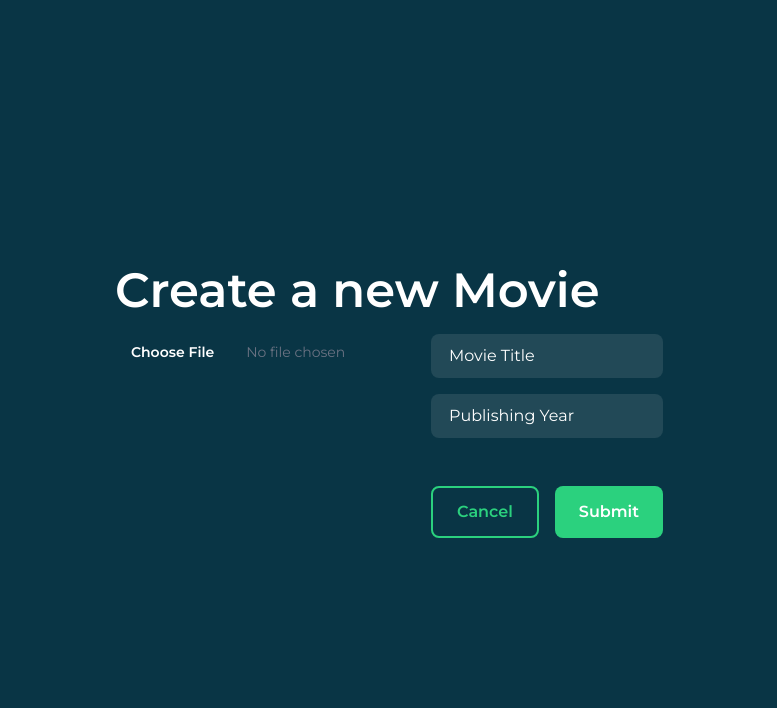
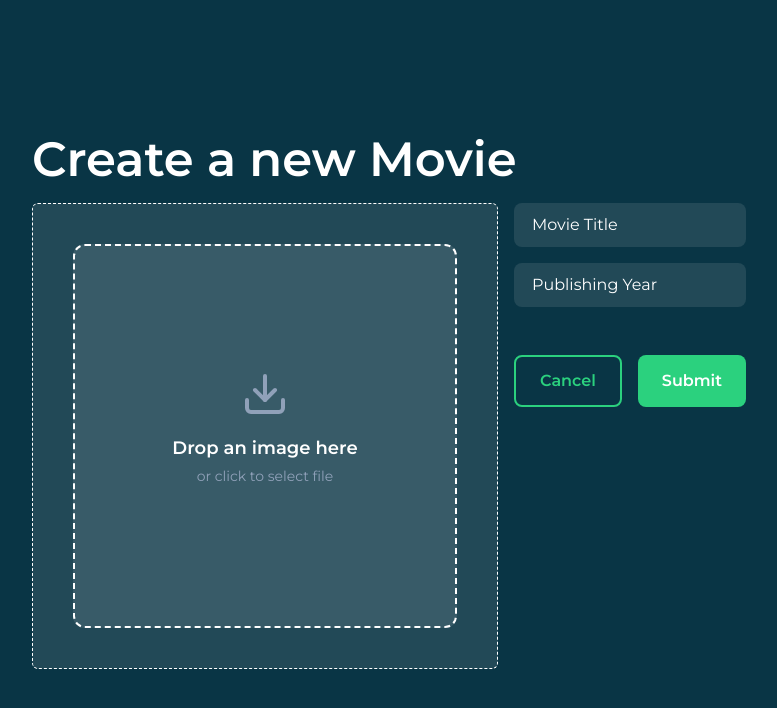
Before and after one commit to Sauravsinghgaria/movie-app-ui, a Next.js app: page /movie/new in a window 1280 px wide. Shown: the top 708 px of the page, without its empty margins (251-1028 px from the left). Built offline with nearby package versions, Linux system fonts and the light colour scheme.

Commit message:
Refactored UI and Api's

```diff
--- a/app/movie/edit/page.tsx
+++ b/app/movie/edit/page.tsx
@@ -1,23 +1,20 @@
+"use client"
+
 import { Button } from "@/components/shared/Button"
 import { Input } from "@/components/shared/Input"
+import { ImageDropZone } from "@/components/ui/ImageDropZone"
+import { useState } from "react"
 
-export const NewMoviePage = () => {
+export default function EditMoviePage() {
+    const [selectedFile, setSelectedFile] = useState<File | null>(null)
     return (
         <div className="text-white">
             <h2 className="text-2xl font-bold mb-4">Edit Movie</h2>
             <div className="flex w-full">
                 <div>
-                    <span className="sr-only">File Picker</span>
-                    <input
-                        type="file"
-                        accept="image/*"
-                        className="block w-full text-sm text-gray-500
-                        file:mr-4 file:py-2 file:px-4
-                        file:rounded-full file:border-0
-                        file:text-sm file:font-semibold
-                        file:bg-[var(--input-bg)] file:text-white
-                        hover:file:bg-[var(--card-color)]
-                        "
+                    <ImageDropZone
+                        selectedFile={selectedFile}
+                        setSelectedFile={setSelectedFile}
                     />
                 </div>
                 <div>
--- a/app/movie/new/page.tsx
+++ b/app/movie/new/page.tsx
@@ -2,24 +2,27 @@
 
 import { Button } from "@/components/shared/Button"
 import { Input } from "@/components/shared/Input"
+import { ImageDropZone } from "@/components/ui/ImageDropZone"
+import { useState } from "react"
 
 export default function NewMoviePage() {
+    const [selectedFile, setSelectedFile] = useState<File | null>(null)
+
+
+    const handleSubmit = (e: React.FormEvent) => {
+        e.preventDefault()
+        // Handle form submission logic here
+
+    }
+
     return (
         <div className="text-white">
             <h2 className="text-2xl font-bold mb-4">Create a new Movie</h2>
             <div className="flex w-full">
-                <div>
-                    <span className="sr-only">File Picker</span>
-                    <input
-                        type="file"
-                        accept="image/*"
-                        className="block w-full text-sm text-gray-500
-                        file:mr-4 file:py-2 file:px-4
-                        file:rounded-full file:border-0
-                        file:text-sm file:font-semibold
-                        file:bg-[var(--input-bg)] file:text-white
-                        hover:file:bg-[var(--card-color)]
-                        "
+                <div className="border-1 border-dashed border-white rounded-md mr-4 bg-white/10 justify-center flex items-center p-10">
+                    <ImageDropZone
+                        setSelectedFile={setSelectedFile}
+                        selectedFile={selectedFile}
                     />
                 </div>
                 <div>
--- a/app/movie/page.tsx
+++ b/app/movie/page.tsx
@@ -4,7 +4,7 @@ import { MoviesGrid } from "@/components/ui/MoviesGrid"
 import { Navbar } from "@/components/ui/Navbar"
 import { useApi } from "@/composables/useApi"
 import { useEffect, useState } from "react"
-import { EmptyState } from "./components/emptyState"
+import { EmptyState } from "../../components/ui/emptyState"
 
 export interface IMovies {
     id: number
--- a/app/page.tsx
+++ b/app/page.tsx
@@ -1,9 +1,9 @@
-import { NewMoviePage } from "./movie/edit/page"
+import { Login } from "@/components/ui/Login"
 
 export default function Home() {
     return (
         <div>
-            <NewMoviePage />
+            <Login />
         </div>
     )
 }
--- a/components/shared/Input.tsx
+++ b/components/shared/Input.tsx
@@ -1,17 +1,18 @@
-import React from 'react';
+import React from "react"
 
-type InputSize = "sm" | "md" | "lg";
+type InputSize = "sm" | "md" | "lg"
 
-interface InputProps extends Omit<React.InputHTMLAttributes<HTMLInputElement>, 'size'> {
-  error?: string;
-  size?: InputSize;
+interface InputProps
+    extends Omit<React.InputHTMLAttributes<HTMLInputElement>, "size"> {
+    error?: string
+    size?: InputSize
 }
 
 const sizeClasses = {
     sm: "px-2 py-1 text-sm",
     md: "px-4 py-2",
     lg: "px-5 py-3 text-lg",
-};
+}
 
 export const Input: React.FC<InputProps> = ({
     size = "md",
@@ -27,13 +28,21 @@ export const Input: React.FC<InputProps> = ({
           bg-[var(--input-color)] text-white rounded-lg
           border-2 border-transparent outline-none
           transition duration-200
-          focus:border-[var(--primary-color)]
+          ${
+              error
+                  ? "border-[var(--error-color)]"
+                  : "focus:border-[var(--primary-color)]"
+          }
           ${sizeClasses[size]}
           ${className}
         `}
             />
 
-      {error && <span className="text-[var(--error-color)] text-xs">{error}</span>}
+            {error && (
+                <span className="text-[var(--error-color)] text-xs">
+                    {error}
+                </span>
+            )}
         </div>
-  );
-};
+    )
+}
--- /dev/null
+++ b/components/ui/ImageDropZone.tsx
@@ -0,0 +1,106 @@
+"use client"
+
+import { CheckCircle, Download } from "lucide-react"
+import { useCallback, useState, type DragEvent, type ChangeEvent } from "react"
+
+interface ImageDropZoneProps {
+    setSelectedFile: (file: File | null) => void
+    selectedFile: File | null
+}
+
+export const ImageDropZone = ({
+    setSelectedFile,
+    selectedFile,
+}: ImageDropZoneProps) => {
+    const [isDragging, setIsDragging] = useState(false)
+
+    const handleDragEnter = (e: DragEvent<HTMLDivElement>) => {
+        e.preventDefault()
+        setIsDragging(true)
+    }
+
+    const handleDragLeave = (e: DragEvent<HTMLDivElement>) => {
+        e.preventDefault()
+        // Only set dragging to false if leaving the main drop area
+        if (e.currentTarget.contains(e.relatedTarget as Node)) return
+        setIsDragging(false)
+    }
+
+    const handleDragOver = (e: DragEvent<HTMLDivElement>) => {
+        e.preventDefault()
+    }
+
+    const processFile = useCallback(
+        (files: FileList | null) => {
+            if (files && files.length > 0) {
+                const file = files[0]
+                if (file.type.startsWith("image/")) {
+                    setSelectedFile(file) // Pass the file up to the parent
+                } else {
+                    console.error("File must be an image.")
+                    setSelectedFile(null)
+                }
+            }
+            setIsDragging(false)
+        },
+        [setSelectedFile]
+    )
+
+    const handleDrop = (e: DragEvent<HTMLDivElement>) => {
+        e.preventDefault()
+        setIsDragging(false)
+        processFile(e.dataTransfer.files)
+    }
+
+    const handleFileChange = (e: ChangeEvent<HTMLInputElement>) => {
+        processFile(e.target.files)
+    }
+
+    return (
+        <div
+            className={`
+        flex-shrink-0 w-full h-80 md:w-96 md:h-96
+        rounded-xl p-8 transition duration-200 relative
+        flex flex-col items-center justify-center text-center
+        ${
+            isDragging
+                ? "border-4 border-solid border-white bg-white/5"
+                : "border-2 border-dashed border-white bg-white/10 hover:bg-white/5"
+        }`}
+            onDragEnter={handleDragEnter}
+            onDragLeave={handleDragLeave}
+            onDragOver={handleDragOver}
+            onDrop={handleDrop}
+        >
+            <input
+                type="file"
+                accept="image/*"
+                className="absolute inset-0 opacity-0 cursor-pointer"
+                onChange={handleFileChange}
+            />
+
+            {selectedFile ? (
+                <div className="text-emerald-500">
+                    <CheckCircle size={48} className="mx-auto mb-3" />
+                    <p className="text-sm font-medium">Image Selected:</p>
+                    <p className="text-xs text-slate-300">
+                        {selectedFile.name}
+                    </p>
+                </div>
+            ) : (
+                <div className="text-white">
+                    <Download
+                        size={48}
+                        className="mx-auto mb-4 text-slate-400"
+                    />
+                    <p className="text-lg font-semibold mb-1">
+                        Drop an image here
+                    </p>
+                    <p className="text-sm text-slate-400 mb-4">
+                        or click to select file
+                    </p>
+                </div>
+            )}
+        </div>
+    )
+}
--- a/composables/useApi.ts
+++ b/composables/useApi.ts
@@ -11,7 +11,33 @@ export const useApi = () => {
         return response.json()
     }
 
+    const uploadMovie = async (formData: FormData) => {
+        const response = await fetch(`${apiBaseUrl}/movie`, {
+            method: "POST",
+            body: formData,
+        })
+        console.log("Upload Response:", response)
+        if (!response.ok) {
+            throw new Error("Failed to upload movie")
+        }
+        return response.json()
+    }
+
+    const updateMovie = async (id: number, formData: FormData) => {
+        const response = await fetch(`${apiBaseUrl}/movie/${id}`, {
+            method: "PUT",
+            body: formData,
+        })
+        console.log("Update Response:", response)
+        if (!response.ok) {
+            throw new Error("Failed to update movie")
+        }
+        return response.json()
+    }
+
     return {
         getMovies,
+        uploadMovie,
+        updateMovie,
     }
 }
--- /dev/null
+++ b/composables/useStorage.ts
@@ -0,0 +1,28 @@
+import { IMovies } from "@/app/movie/page"
+
+// LocalStorage to save Token and Fetched Movies.
+
+export const useStorage = () => {
+
+    const saveToken = (token: string) => {
+        localStorage.setItem("authToken", token)
+    }
+    const getToken = (): string | null => {
+        return localStorage.getItem("authToken")
+    }
+    const saveMovies = (movies: IMovies[]) => {
+        localStorage.setItem("movies", JSON.stringify(movies))
+    }
+
+    const getMovies = (): IMovies[] | null => {
+        const movies = localStorage.getItem("movies")
+        return movies ? JSON.parse(movies) : null
+    }
+
+    return {
+        saveToken,
+        getToken,
+        saveMovies,
+        getMovies,
+    }
+}
--- a/package.json
+++ b/package.json
@@ -9,6 +9,7 @@
     "lint": "eslint"
   },
   "dependencies": {
+    "lucide-react": "^0.553.0",
     "next": "16.0.3",
     "react": "19.2.0",
     "react-dom": "19.2.0",
```
Also changed, not shown: components/ui/Login.tsx (+55 -13 lines), components/ui/emptyState.tsx (renamed from app/movie/components/emptyState.tsx), 1 other file (tests, documents, lock files or other folders). Lines whose indentation alone changed are shown as unchanged.
